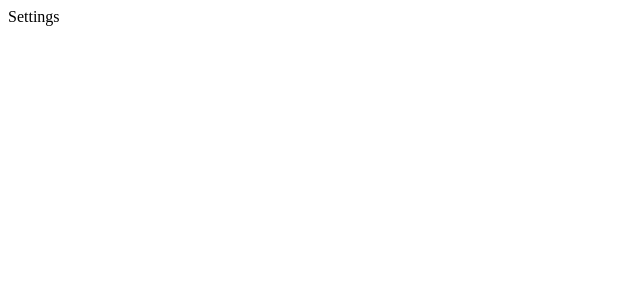
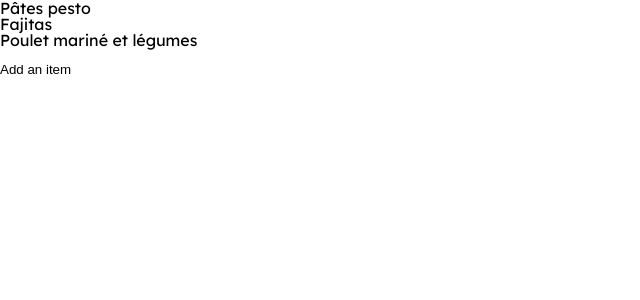
Before and after one commit to comeheral/week-meals, a React (Vite) app: page /settings in a window 1280 px wide. Shown: the top 300 px of the page, without its empty margins (0-640 px from the left). Built offline with nearby package versions, Linux system fonts and the light colour scheme.

Commit message:
handle front meals adding + base styles

```diff
--- a/src/main.jsx
+++ b/src/main.jsx
@@ -4,6 +4,9 @@ import { createBrowserRouter, RouterProvider } from "react-router-dom";
 
 import Home from './pages/Home';
 import Settings from './pages/Settings';
+
+import './scss/reset.scss';
+import './scss/main.scss';
 
 const router = createBrowserRouter([
   {
--- /dev/null
+++ b/src/mealsData.js
@@ -0,0 +1,11 @@
+export const mealsData = [
+  {
+    name: "Pâtes pesto"
+  },
+  {
+    name: "Fajitas"
+  },
+  {
+    name: "Poulet mariné et légumes"
+  }
+]
--- a/src/pages/Home.jsx
+++ b/src/pages/Home.jsx
@@ -1,3 +1,5 @@
+import '../scss/pages/Home.scss';
+
 function Home(){
   return (
     <div>Home</div>
--- a/src/pages/Settings.jsx
+++ b/src/pages/Settings.jsx
@@ -1,6 +1,28 @@
+import { useState, useEffect } from 'react'
+import { mealsData } from '../mealsData'
+
 function Settings(){
+  const [mealsList, setMealsList] = useState(mealsData);
+  const [userInput, setUserInput] = useState("");
+
+  function addItem(e){
+    e.preventDefault();
+    let newList = [...mealsList];
+    newList = [...newList, {name: userInput}];
+    setMealsList(newList);
+    setUserInput("");
+  }
+
   return (
-    <div>Settings</div>
+    <>
+      {mealsList.map((meal, index) => (
+        <p key={`meal-${index}`}>{meal.name}</p>
+      ))}
+      <form onSubmit={addItem}>
+        <input onChange={(e) => setUserInput(e.target.value)} type="text" value={userInput}/>
+        <button type="submit">Add an item</button>
+      </form>
+    </>
   )
 }
 
--- /dev/null
+++ b/src/scss/main.scss
@@ -0,0 +1,6 @@
+@import url('https://fonts.googleapis.com/css2?family=Lexend:wght@200;400;600&display=swap');
+
+body{
+  font-family: "Lexend", sans-serif;
+  font-weight: 400;
+}
--- /dev/null
+++ b/src/scss/reset.scss
@@ -0,0 +1,67 @@
+/* DEFAULT STYLES RESET */
+
+*, *:after, *:before {
+  box-sizing: border-box;
+}
+
+html {
+  -webkit-text-size-adjust: none; /*─ Debug font size on iphone when landscape orientation ─*/
+  -webkit-font-smoothing: subpixel-antialiased; /*─ Debug safari font weight when fixed element on the page ─*/
+  -webkit-font-smoothing: antialiased; /*─ idem : Debug safari font weight when fixed element on the page ─*/
+}
+
+* {
+  margin: 0;
+  padding: 0;
+  border: 0;
+  line-height: 1;
+}
+
+ul, li {
+  list-style: none;
+}
+
+input, textarea, select, button {
+  display: block;
+  box-sizing: border-box;
+  border-radius: 0;
+  outline: none;
+  border: none;
+  background: none;
+  color: inherit;
+}
+
+input:focus, textarea:focus, button:focus {
+  outline: none;
+}
+
+input[type='submit']:hover, button:hover {
+  cursor: pointer;
+}
+
+input::-ms-clear {
+  display: none; /*─ IE11 → remove cross to close ─*/
+}
+
+textarea {
+  overflow: auto; /*─ Hide scroll bar on IE ─*/
+}
+
+a {
+  color: inherit;
+  text-decoration: none;
+}
+
+img, video, svg, picture {
+  display: block;
+}
+
+img, video {
+  width: 100%;
+  height: auto;
+}
+
+svg {
+  width: 100%;
+  height: 100%;
+}
```
Also changed, not shown: src/scss/pages/Home.scss (added), src/scss/pages/Settings.scss (added).
